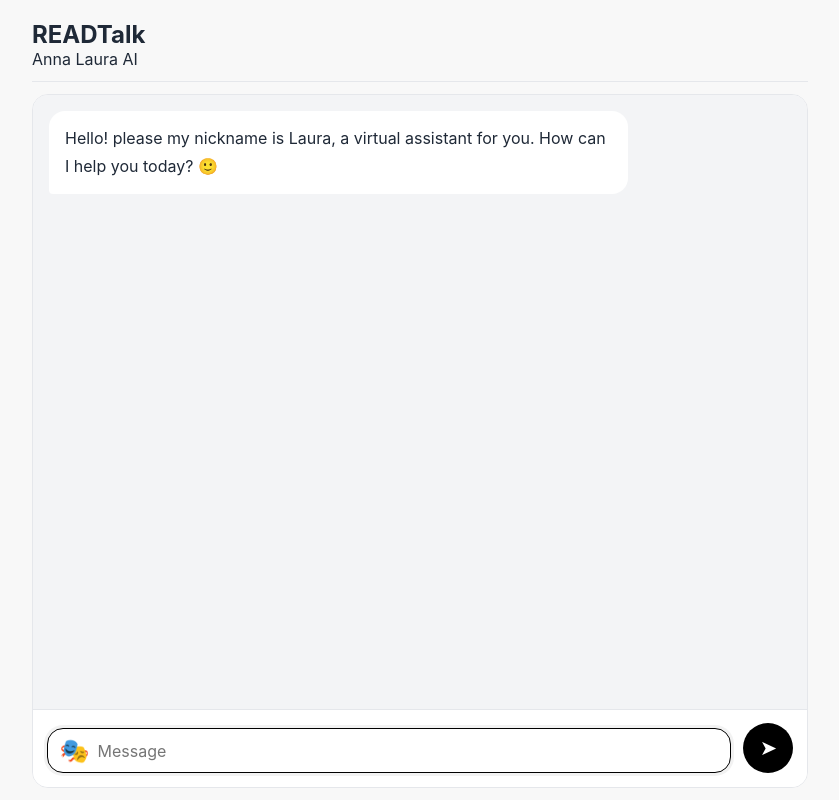
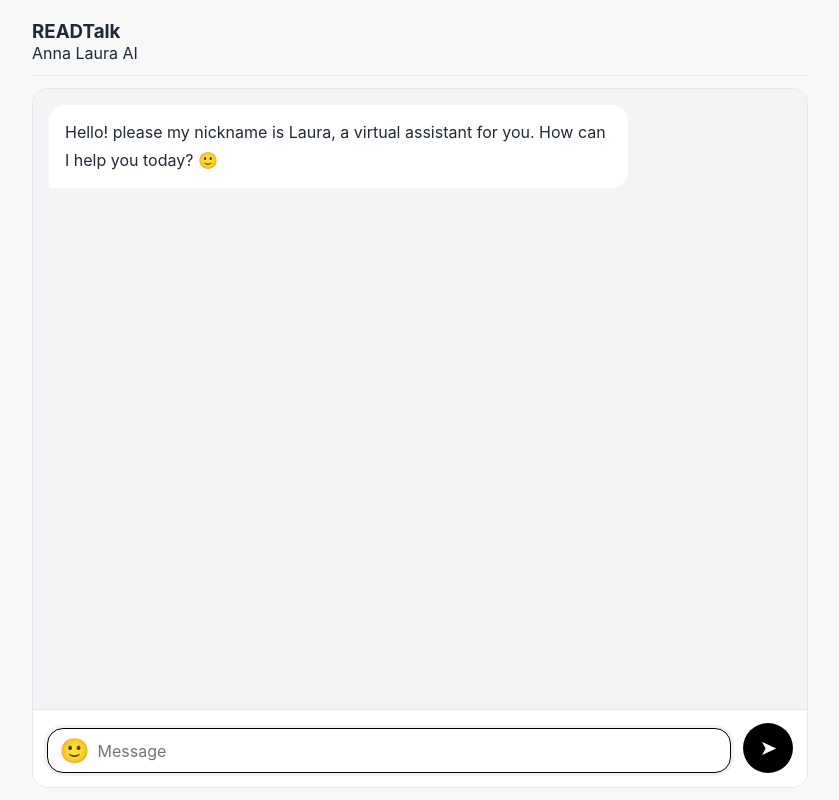
Before and after one commit to readtalk/large-language-model, a website: page public/index.html in a window 1280 px wide. Shown: the whole page, without its empty margins (220-1059 px from the left). Drawn offline with Linux system fonts and the light colour scheme.

Commit message:
Change header from h2 to h3 and update emoji

```diff
--- a/public/index.html
+++ b/public/index.html
@@ -539,7 +539,7 @@
 
 <body>
     <header>
-        <h2>READTalk</h2>
+        <h3>READTalk</h3>
         <p>Anna Laura AI</p>
     </header>
 
@@ -562,7 +562,7 @@
         <div class="message-input">
             <div class="input-wrapper">
                 <button id="emoji-button" title="Emoji">
-                    🎭
+                    🙂
                 </button>
 
                 <textarea
```
